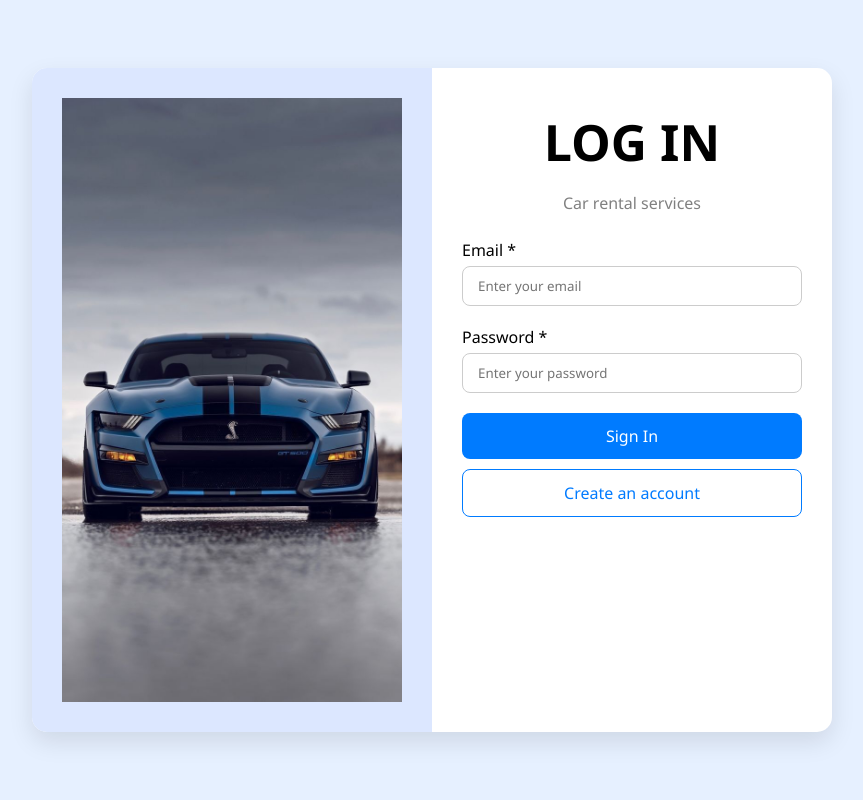
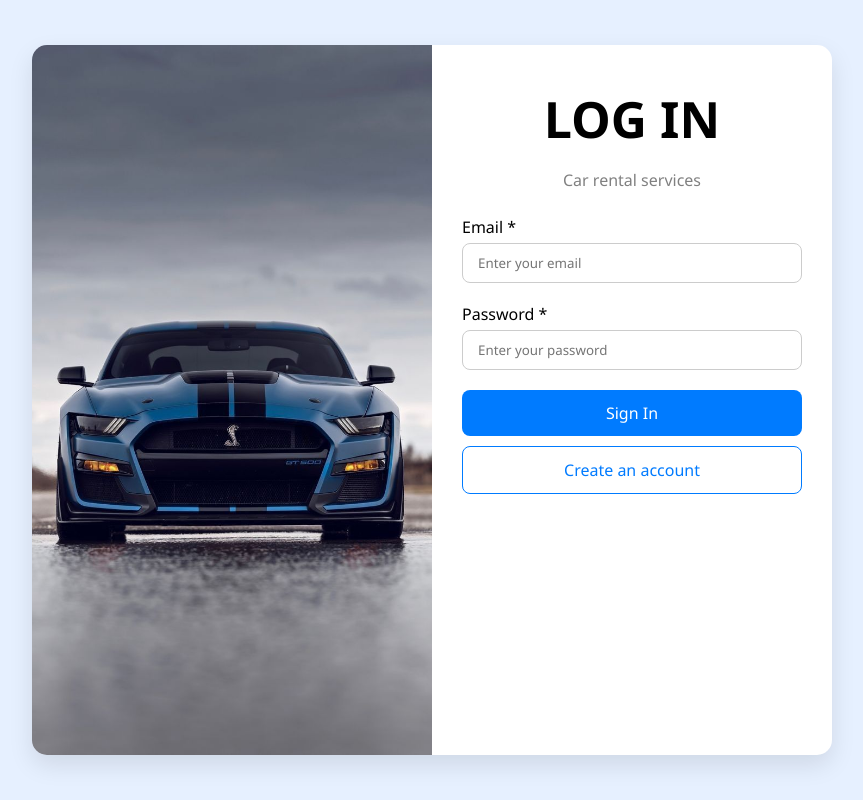
Before and after one commit to JohnnyCodeJourney/5manproject, a PHP site: page /html/index.html in a window 1280 px wide. Shown: the whole page, without its empty margins (208-1071 px from the left). Run offline with PHP 8.4, Linux system fonts and the light colour scheme.

Commit message:
walang padding? pwede ba?

```diff
--- a/css/style.css
+++ b/css/style.css
@@ -25,7 +25,6 @@ body {
 
 .left {
   background-color: #dce7ff;
-  padding: 30px;
   display: flex;
   align-items: center;
   justify-content: center;
```
